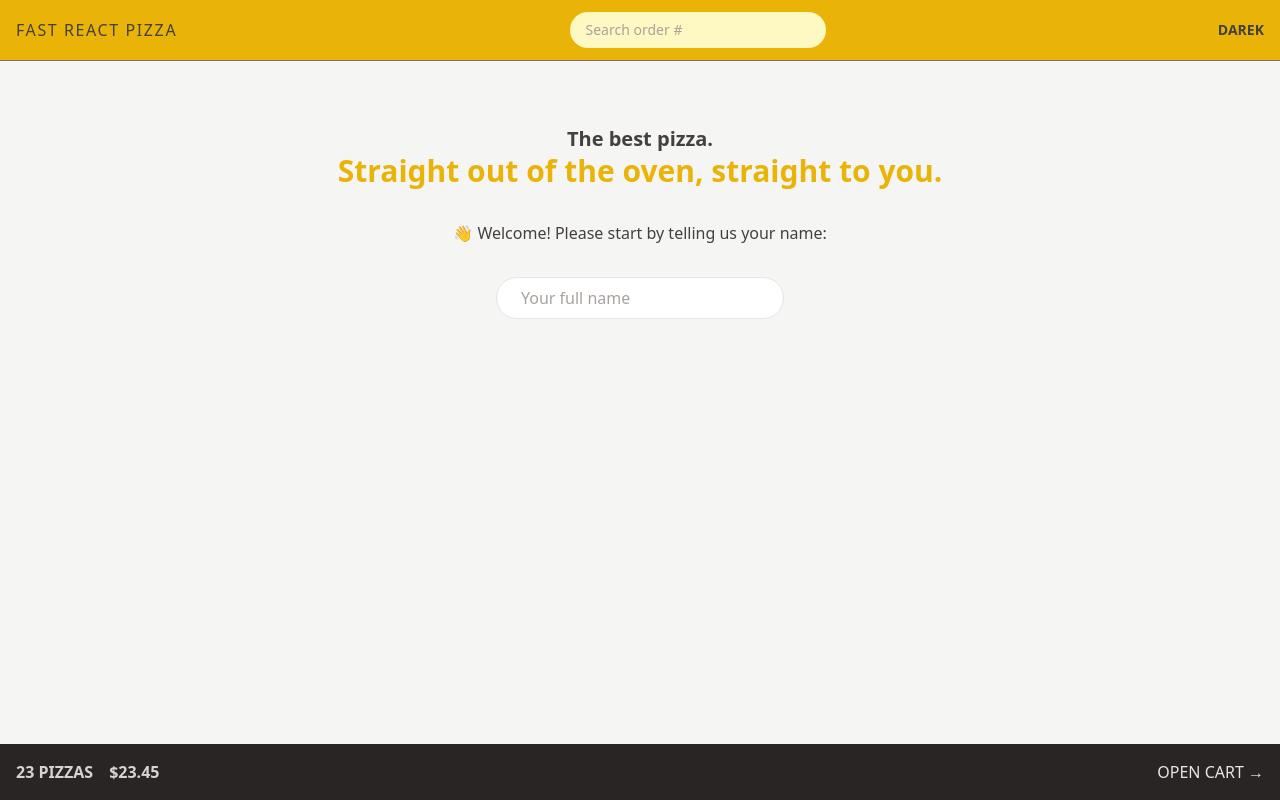
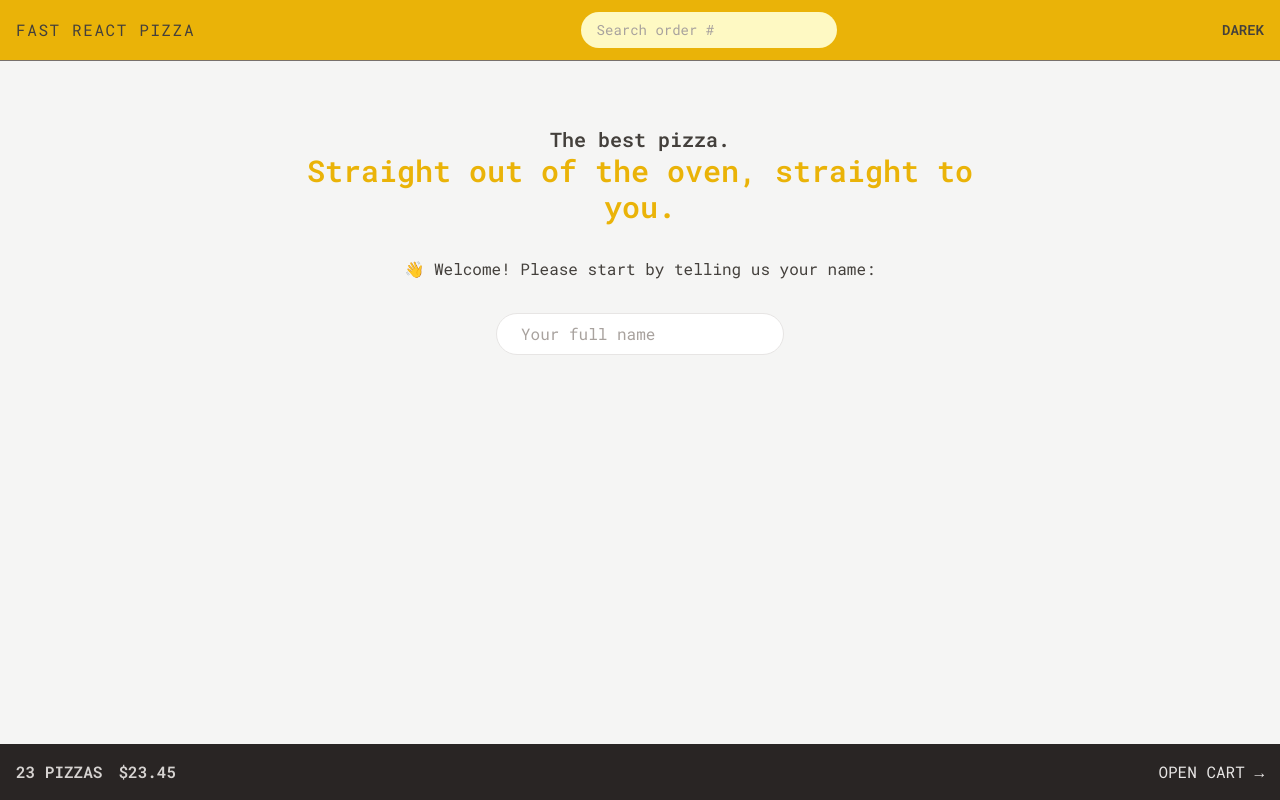
Before and after one commit to BoosterTech/fast-pizza-co, a React (Vite) app: page / in a window 1280 px wide. Built offline with nearby package versions, Linux system fonts and the light colour scheme.

Commit message:
theme fontFamily added, height screen updated

```diff
--- a/tailwind.config.js
+++ b/tailwind.config.js
@@ -2,7 +2,18 @@
 export default {
   content: ["./index.html", "./src/**/*.{js,ts,jsx,tsx}"],
   theme: {
-    extend: {},
+    fontFamily: {
+      sans: "Roboto Mono, monospace",
+    },
+
+    extend: {
+      colors: {
+        pizza: "#123456",
+      },
+      height: {
+        screen: "100dvh",
+      },
+    },
   },
   plugins: [],
 };
```
